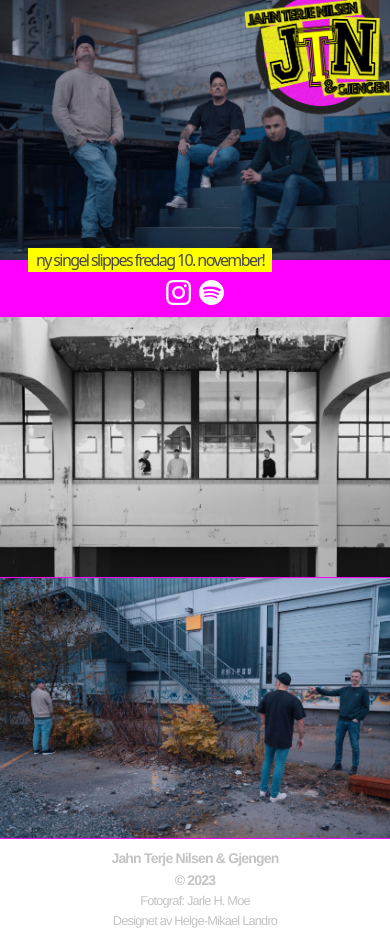
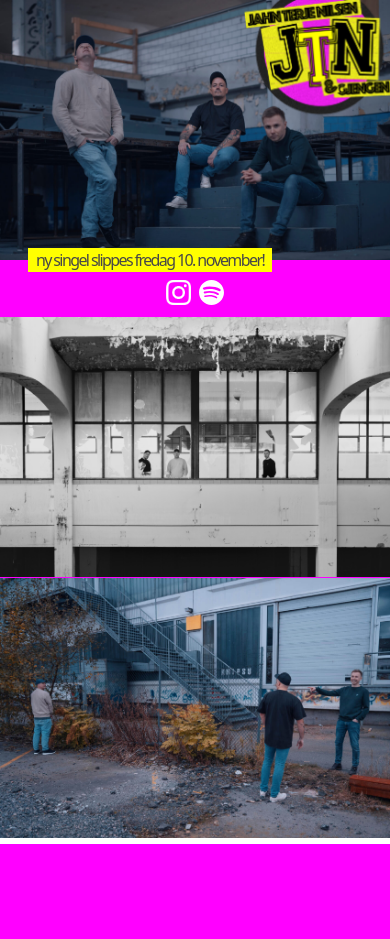
Before and after one commit to landro81/JTN, a Next.js app in the folder jtn_app/: page / in a window 390 px wide. After the commit the page ends 844 px from the top, so only its background shows below. Built offline with nearby package versions, Linux system fonts and the light colour scheme.

Commit message:
Fix scroll issues

```diff
--- a/jtn_app/src/app/globals.css
+++ b/jtn_app/src/app/globals.css
@@ -17,8 +17,13 @@
 }
 
 body {
+  position: fixed;
   display: flex;
   flex-direction: column;
+  width: 100%;
+  height: 100%;
   background-color: #ff00ff;
-  min-height: 100vh;
+  box-sizing: border-box;
+  overflow: hidden;
+  opacity: 1;
 }
--- a/jtn_app/src/app/layout.tsx
+++ b/jtn_app/src/app/layout.tsx
@@ -4,7 +4,7 @@ import type { Metadata } from "next";
 export const metadata: Metadata = {
   title: "Jahn Terje Nilsen & Gjengen",
   description:
-    "I utkanten av Bergens mangefasetterte musikkscene stikker nykommeren Jahn Terje Nilsen & Gjengen frem et frekt og freidig musikalsk åsyn. Husvarm i både rock, rap, i bedehus og på nattklubben, serveres innblikk i menneskesjelen og utsikter fra Ulriken.",
+    "Som gatevant i Bergens mangefasetterte musikkscene stikker Jahn Terje Nilsen & Gjengen frem et frekt og freidig musikalsk åsyn. Husvarm i både rock, rap, i bedehus og på nattklubben, serveres innblikk i menneskesjelen og utsikter fra Ulriken.",
 };
 
 export default function RootLayout({
--- a/jtn_app/src/app/page.styled.ts
+++ b/jtn_app/src/app/page.styled.ts
@@ -9,4 +9,5 @@ export const HomeBox = styled.div`
   color: #484848;
   min-width: 350px;
   overflow-x: hidden;
+  box-sizing: border-box;
 `;
--- a/jtn_app/src/app/page.tsx
+++ b/jtn_app/src/app/page.tsx
@@ -12,31 +12,31 @@ export default function Home() {
 
   setTimeout(() => {
     setIsOpen(true);
-  }, 450);
+  }, 500);
 
   return (
-    <>
+    <div className="flex overflow-y-auto">
       <BandLogo />
       <div
-        className={`flex-col transition-opacity ease-in duration-500 ${
-          $isOpen ? "opacity-100 " : "opacity-0"
+        className={`flex-col z-1 transition-opacity ease-in duration-500 ${
+          $isOpen ? "opacity-100" : "opacity-0"
         }`}
       >
         <HomeBox>
-          <div className="flex flex-col max-w-[1700px] w-full">
+          <div className="flex flex-col max-w-[1700px] w-full overflow-x-hidden">
             <BandImage url="/graphics/JTN_main.jpg" priority />
           </div>
           <SpotifyComponent />
           <SocialMedia />
-          <div className="flex flex-col max-w-[1700px] w-full mb-[1px]">
+          <div className="flex flex-col max-w-[1700px] w-full mb-[1px] overflow-x-hidden">
             <BandImage url="/graphics/JTN_asbest.jpg" />
           </div>
-          <div className="flex flex-col max-w-[1700px] w-full mb-[1px]">
+          <div className="flex flex-col max-w-[1700px] w-full mb-[1px]overflow-x-hidden">
             <BandImage url="/graphics/JTN_minde.jpg" />
           </div>
         </HomeBox>
         <Footer />
       </div>
-    </>
+    </div>
   );
 }
--- a/jtn_app/src/assets/text/index.tsx
+++ b/jtn_app/src/assets/text/index.tsx
@@ -4,7 +4,7 @@
 export const TextResources = {
   BAND_NAME: "Jahn Terje Nilsen & Gjengen",
   PHOTOGRAPHER_NAME: "Fotograf: Jarle H. Moe",
-  DEV_NAME: "Designet av Helge-Mikael Landro",
+  DEV_NAME: "Design: Helge-Mikael Landro",
   COPYRIGHT: "© 2023",
   NEWS_SINGLE: "ny singel slippes fredag 10. november!",
 };
--- a/jtn_app/src/components/BandImage/index.tsx
+++ b/jtn_app/src/components/BandImage/index.tsx
@@ -1,5 +1,4 @@
 import Image from "next/image";
-import { useState } from "react";
 
 interface Props {
   url: string;
@@ -7,25 +6,20 @@ interface Props {
 }
 
 export const BandImage = ({ url, priority = false }: Props) => {
-  // const [className, setClassName] = useState("blur");
-
   return (
-    <div className="flex w-full min-h-[150px] h-auto">
+    <div className="flex w-full min-h-[150px] h-auto overflow-x-hidden">
       <Image
-        // priority={priority}
-        // loading={priority ? "eager" : "lazy"}
+        priority={priority}
+        loading={priority ? "eager" : "lazy"}
         src={url}
         alt="JTN"
         width={0}
         height={0}
         sizes="100vw"
         style={{ width: "100%", height: "auto" }}
-        // className={className}
-        // onLoad={() => setClassName("blur-none")}
         blurDataURL="/graphics/placeholder.png"
         placeholder="blur"
       />
-      ´{" "}
     </div>
   );
 };
--- a/jtn_app/src/components/Footer/index.tsx
+++ b/jtn_app/src/components/Footer/index.tsx
@@ -3,7 +3,7 @@ import Typography from "../Typography";
 import { TextResources } from "@/assets/text";
 
 export const Footer = () => (
-  <div className="w-full flex flex-col items-center justify-center h-[100px] bg-white lg:h-[140px] tracking-tight mt-auto">
+  <div className="box-border w-full flex flex-col items-center justify-center h-[120px] bg-white lg:h-[140px] tracking-tight mt-auto overflow-x-hidden">
     <Typography color="#c3c3c3" variant="Bold">
       {TextResources.BAND_NAME}
     </Typography>
--- a/jtn_app/src/components/SpotifyComponent/index.tsx
+++ b/jtn_app/src/components/SpotifyComponent/index.tsx
@@ -3,7 +3,7 @@ import { TextResources } from "@/assets/text";
 export const SpotifyComponent = () => {
   return (
     <div className="flex flex-col p-5 items-center justify-center">
-      <div className="flex z-50 bg-[#ffff00] px-2 mt-[-40px] md:mt-[-55px] lg:mt-[-60px] xl:mt-[-58px] ml-[-90px] md:ml-[-230px] h-[auto] max-h-[43px] items-center">
+      <div className="flex bg-[#ffff00] px-2 mt-[-40px] md:mt-[-55px] lg:mt-[-60px] xl:mt-[-58px] ml-[-90px] md:ml-[-230px] h-[auto] max-h-[43px] items-center">
         <p className="flex text-[1em] md:text-[1.5em] lg:text-[2.5em] xl:text-[3em] tracking-tightest font-sans">
           {TextResources.NEWS_SINGLE}
         </p>
```
